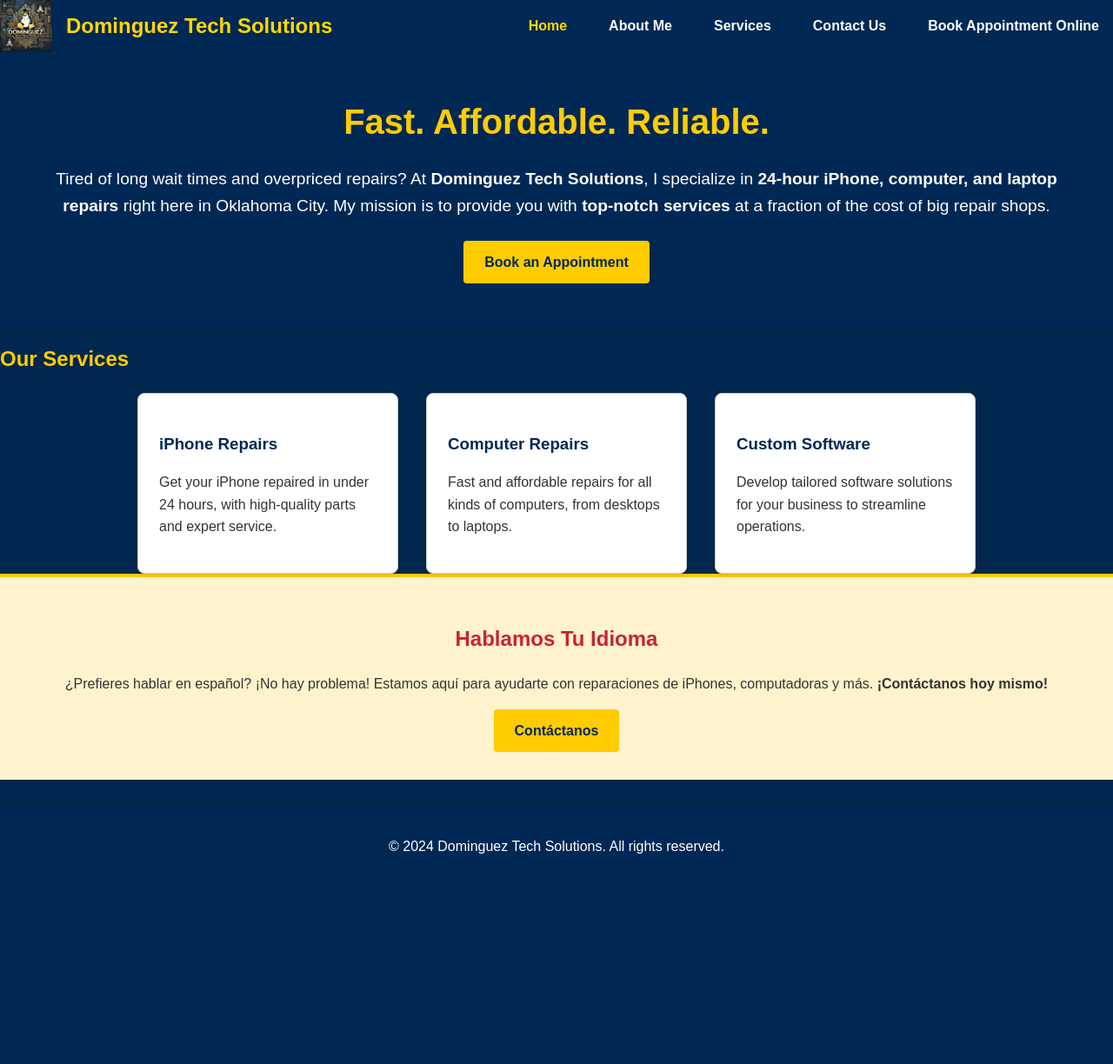
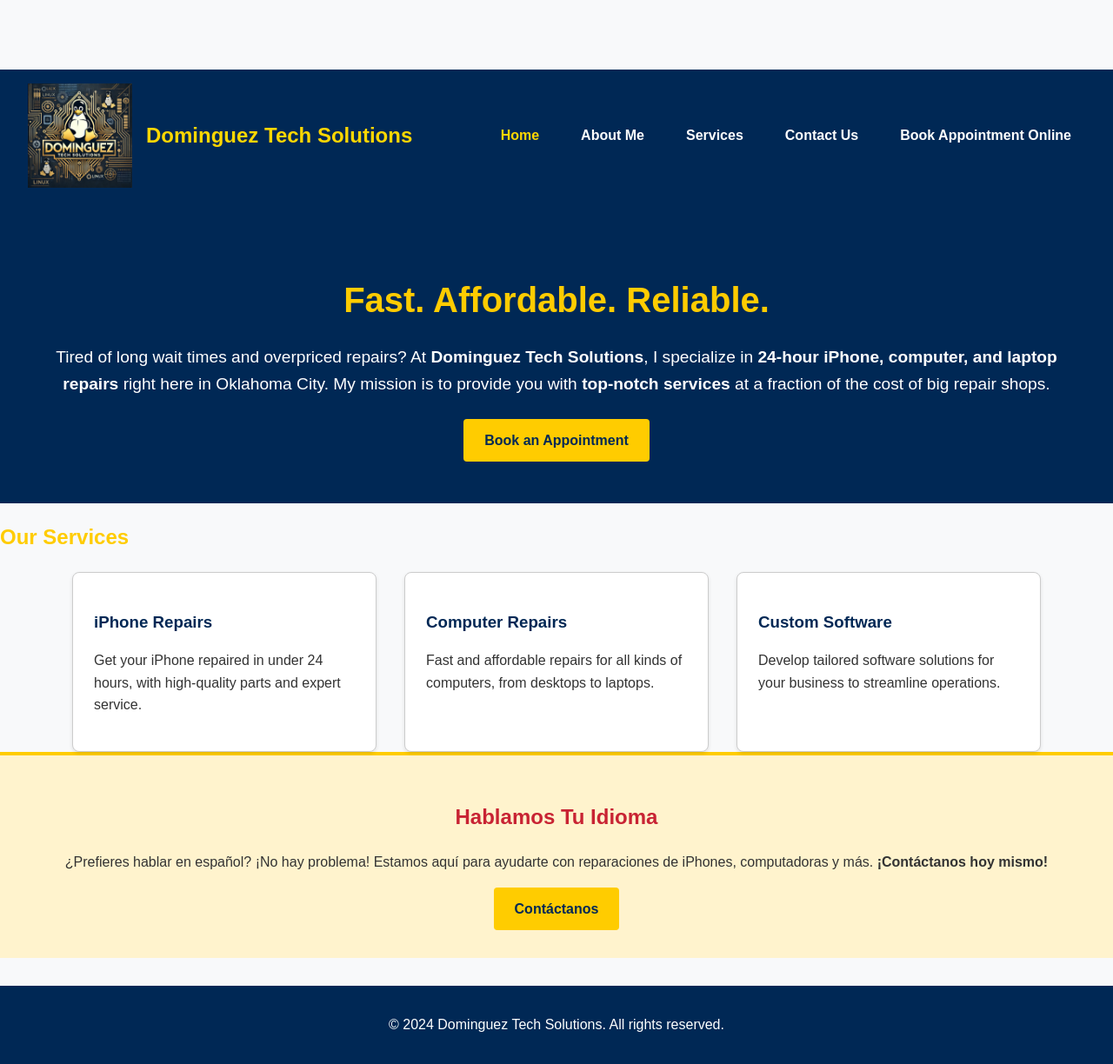
Before and after one commit to xtcedro/Etc, a PHP site: page / in a window 1280 px wide. Shown: the whole page at 87% size. Before the commit the page ends 982 px from the top, so only its background shows below. Run offline with PHP 8.4, Linux system fonts and the light colour scheme.

Commit message:
Update style.css

```diff
--- a/assets/css/style.css
+++ b/assets/css/style.css
@@ -401,8 +401,8 @@ nav .logo {
 }
 
 nav .logo-icon {
-    width: 60px;
-    height: 60px;
+    width: 120px;
+    height: 120px;
     margin-right: 1rem;
 }
 
@@ -469,43 +469,3 @@ nav ul li a.active {
 .menu-toggle {
     display: none;
 }
-
-
-body, html {
-    margin: 0;
-    padding: 0;
-}
-
-header, nav {
-    margin: 0;
-    padding: 0;
-    margin-top: 0;
-}
-
-* {
-    box-sizing: border-box;
-}
-
-.hero-section h1 {
-    margin-top: 0;
-}
-
-body {
-    background-color: #00274D; /* or any background color that matches your design */
-}
-
-main {
-    padding-top: 0;
-}
-
-nav {
-    display: flex;
-    align-items: center;
-    justify-content: space-between;
-}
-
-/* Remove margin or padding from the top of the contact section */
-.contact-section {
-    margin-top: 0;
-    padding-top: 0;
-}
```
